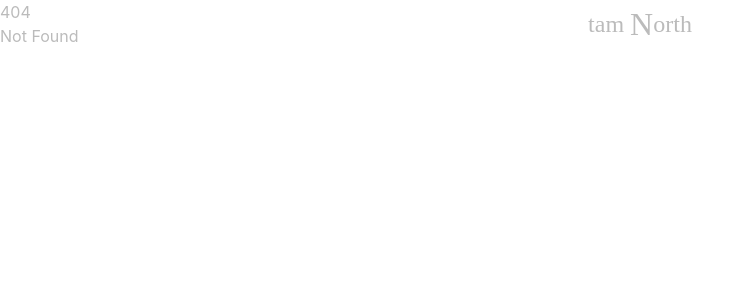
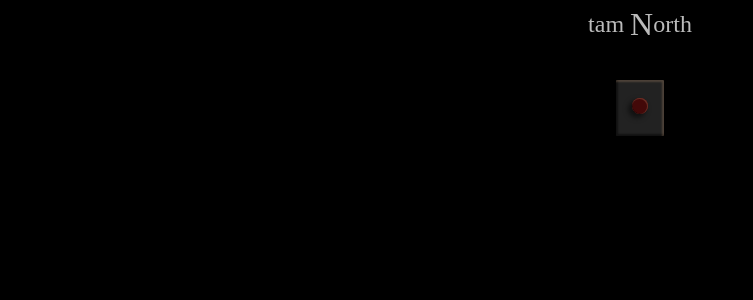
Before and after one commit to TamNorth/TamNorth, a SvelteKit app in the folder TN-portfolio/: page /_themes in a window 1280 px wide. Before the commit this address had no page. Shown: the top 300 px of the page, without its empty margins (0-753 px from the left). Built offline with nearby package versions, Linux system fonts and the light colour scheme.

Commit message:
_themes | create route

```diff
--- /dev/null
+++ b/TN-portfolio/src/routes/_themes/+page.svelte
@@ -0,0 +1,13 @@
+<script>
+	import Tile from '$lib/shared/Tile.svelte';
+	import Card from '$lib/shared/Card.svelte';
+	import Light from '$lib/shared/Light.svelte';
+	import Link from '$lib/shared/Link.svelte';
+	import Page from '$lib/shared/Page.svelte';
+</script>
+
+<Page>
+	<Card visible={false}>
+		<Tile><Light colour="red" size={1}></Light></Tile>
+	</Card>
+</Page>
```
